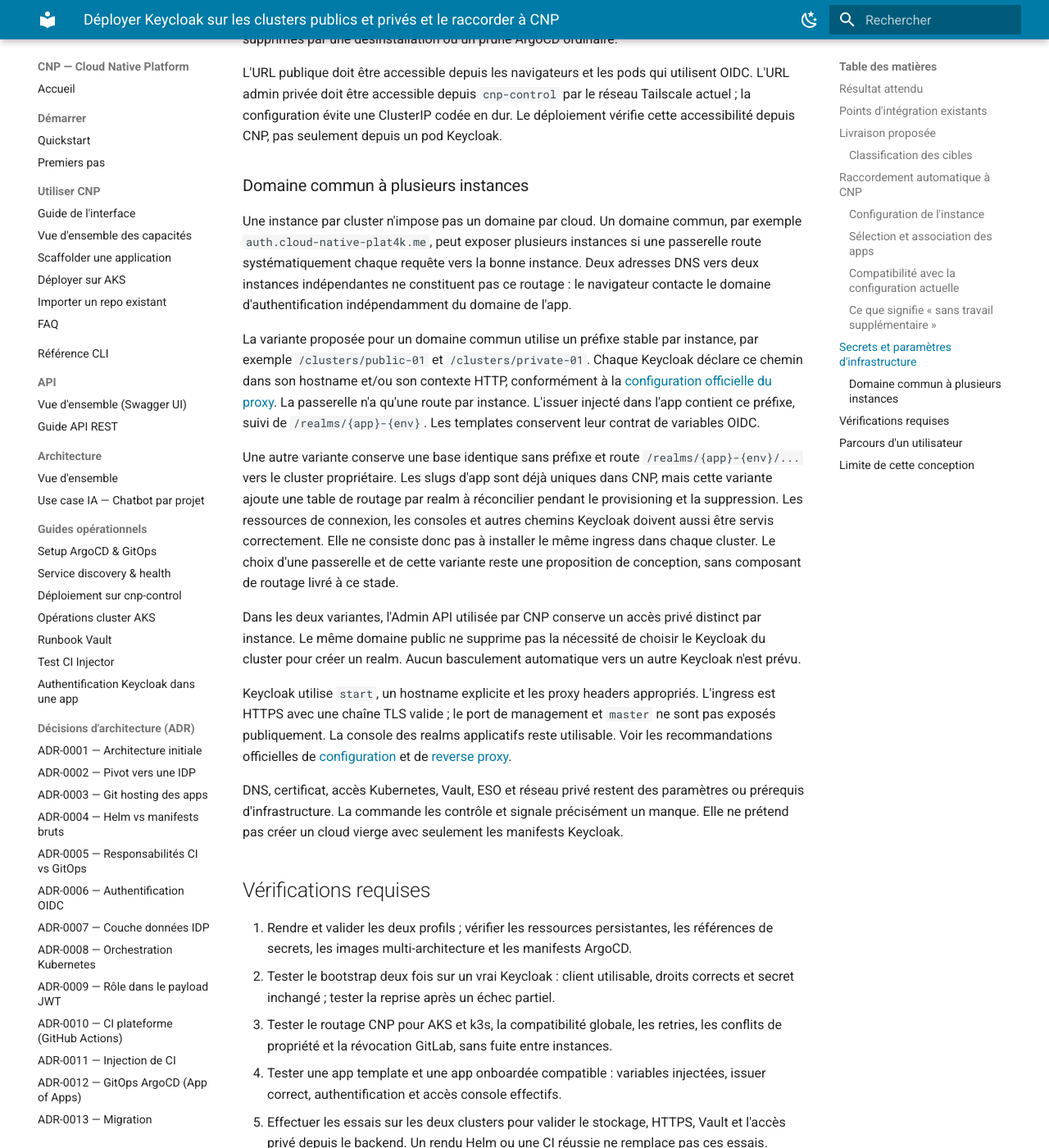
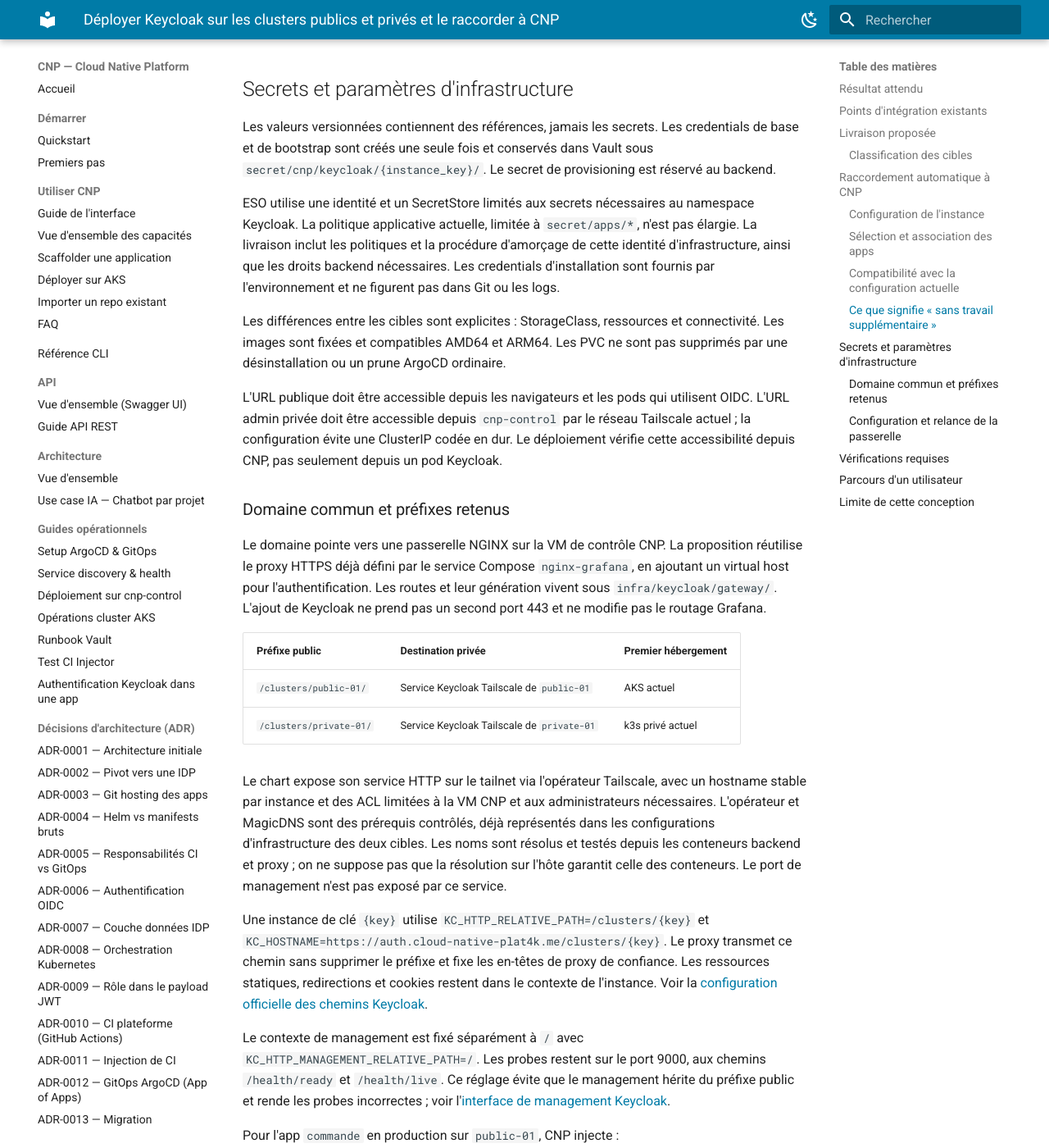
Before and after one commit to bcnvictor/cloud-native-plat4k, an MkDocs documentation site: the page built from docs/superpowers/specs/2026-10-08-keycloak-portable-cnp-design.md, in a window 1280 px wide and 1400 px high, scrolled down 4795 px. Shown: the whole window at 82% size. Built offline with MkDocs 1.6.1 and Material for MkDocs 9.7.7, drawn with Linux system fonts in a browser that asks for light colours; some of the changed text lies outside the part shown.

Commit message:
docs: settle shared Keycloak domain with instance prefixes

````diff
--- a/docs/superpowers/specs/2026-10-08-keycloak-portable-cnp-design.md
+++ b/docs/superpowers/specs/2026-10-08-keycloak-portable-cnp-design.md
@@ -3,6 +3,8 @@
 Date : 8 octobre 2026. Statut : conception proposée à la revue ; aucun déploiement livré par ce document.
 
 Précision du 9 octobre : une app est déployée sur un seul cluster. Le multi-cloud permet de choisir son hébergement et n'a pas pour fonction de répliquer l'app ou son Keycloak pour assurer une résilience entre clouds.
+
+Décision du 9 octobre : l'utilisateur retient un domaine commun avec un préfixe stable par instance Keycloak. Les choix d'une URL par instance ou d'un routage par realm sont retirés de cette conception.
 
 ## Résultat attendu
 
@@ -11,6 +13,8 @@
 La commande configure aussi le client technique `cnp-provisioner`, conserve ses secrets dans Vault et enregistre l'instance auprès de CNP. L'opérateur n'a pas à recopier un secret dans un `.env`, à configurer chaque app ou à redémarrer le backend pour enregistrer une nouvelle instance.
 
 Le choix proposé reste une instance partagée par cluster, avec un realm par app et environnement (`dev`, `prod`). Les apps n'ont pas à choisir une URL Keycloak : CNP déduit l'instance de leur cluster cible.
+
+Le domaine commun initial est `auth.cloud-native-plat4k.me`. Les premières instances utilisent `/clusters/public-01` et `/clusters/private-01`. Ces clés identifient les instances ; elles ne codent pas le provider ou la distribution Kubernetes et restent stables pendant leur durée de vie.
 
 Réinstaller sur un cluster neuf recrée une installation utilisable. Retrouver les comptes et identités d'une installation perdue demande ses données sauvegardées ; l'automatisation de sauvegarde et de restauration est un chantier séparé. La création des clusters et de la plateforme CNP complète reste également hors périmètre.
 
@@ -29,8 +33,9 @@
 
 | Élément | Fonction |
 |---|---|
-| `infra/keycloak/chart/` | Ressources communes : Keycloak en production, stockage dédié, services, ingress, probes et références aux secrets |
-| Profils public et privé, avec valeurs propres à chaque cluster | Adresse OIDC, accès admin privé, IngressClass, TLS, StorageClass, ressources et nom logique d'instance |
+| `infra/keycloak/chart/` | Ressources communes : Keycloak en production, stockage dédié, service privé accessible via Tailscale, probes et références aux secrets |
+| Profils public et privé, avec valeurs propres à chaque cluster | Préfixe OIDC, accès admin privé, StorageClass, ressources et nom logique d'instance |
+| Passerelle NGINX commune | Exposer le domaine HTTPS et transmettre chaque préfixe à son instance via Tailscale |
 | Commande de déploiement | Vérifier les prérequis, déployer, attendre la disponibilité, effectuer le bootstrap et enregistrer l'instance dans CNP |
 | Applications ArgoCD | Utiliser le même chart et les mêmes valeurs dans les arborescences GitOps actuelles |
 | Adaptation CNP ciblée | Résoudre l'instance depuis le cluster, conserver l'association de l'app et afficher l'instance dans le statut existant |
@@ -44,13 +49,15 @@
 
 Chaque fichier cible identifie explicitement son contexte Kubernetes, son cluster CNP, son namespace, sa release et son mode de gestion (`helm` ou `argocd`). La commande ne s'appuie pas sur le contexte Kubernetes courant implicite. Elle ne gère pas la même release simultanément avec Helm direct et ArgoCD.
 
+Il identifie également la VM de passerelle et le nom privé Tailscale de l'instance. La commande met à jour la route de cette instance avant d'activer son enregistrement CNP ; aucune édition manuelle du proxy n'est demandée à l'opérateur.
+
 En mode Helm, elle installe ou met à jour le chart. En mode ArgoCD, elle synchronise l'Application configurée puis attend sa disponibilité. Les Applications proposées dans `cnp-gitops` fixent la révision Git du chart et des valeurs ; publier un nouveau registre OCI n'est pas nécessaire pour cette première livraison. L'accès ArgoCD au dépôt du chart est un prérequis configuré avec les credentials de lecture existants ou fournis à l'installation.
 
 Le chart inclut la base persistante nécessaire à Keycloak ; l'opérateur n'effectue pas une installation de base séparée. La première version utilise un replica Keycloak et PostgreSQL dédié avec PVC. Aucune infrastructure HA, base externe optionnelle ou Keycloak Operator n'est ajoutée.
 
 ### Classification des cibles
 
-« Public » et « privé » décrivent le cloud d'hébergement ; « AKS » et « k3s » décrivent une offre ou distribution Kubernetes. Ces deux dimensions ne sont pas confondues. Le chart ne contient aucune branche métier `si AKS / sinon k3s`. Des valeurs par cluster fournissent ses capacités réelles, et le backend utilise son identifiant CNP. Plusieurs clusters publics ou privés peuvent chacun avoir leur propre Keycloak.
+« Public » et « privé » décrivent le cloud d'hébergement ; « AKS » et « k3s » décrivent une offre ou distribution Kubernetes. Ces deux dimensions ne sont pas confondues. Le chart ne contient aucune branche métier `si AKS / sinon k3s`. Des valeurs par cluster fournissent ses capacités réelles, et le backend utilise son identifiant CNP. Plusieurs clusters publics ou privés peuvent chacun avoir leur propre Keycloak et leur propre préfixe sur le domaine commun.
 
 La qualification d'un cloud comme privé ne rend pas automatiquement l'URL OIDC privée. Sa visibilité dépend des utilisateurs et des apps qui doivent la joindre. Les StorageClass et paramètres ingress restent spécifiques au cluster : `local-path` est un choix pour le k3s actuel, pas une propriété de tous les clouds privés.
 
@@ -58,7 +65,7 @@
 
 ### Configuration de l'instance
 
-Un petit registre interne CNP conserve : clé logique stable, cluster cible par défaut, URL publique, URL admin privée, identifiant du client technique, référence Vault de son secret et état d'activation. Un endpoint administrateur idempotent permet à la commande de déploiement d'enregistrer cette configuration. Il vérifie le client technique depuis le backend avant d'activer l'instance et journalise l'opération sans exposer les credentials.
+Un petit registre interne CNP conserve : clé logique stable, cluster cible par défaut, URL publique avec préfixe, URL admin privée avec le même préfixe, identifiant du client technique, référence Vault de son secret et état d'activation. Un endpoint administrateur idempotent permet à la commande de déploiement d'enregistrer cette configuration. Il vérifie le client technique depuis le backend avant d'activer l'instance et journalise l'opération sans exposer les credentials.
 
 La commande reçoit l'URL CNP et une authentification administrateur CNP par l'environnement, en réutilisant l'authentification API existante. Elle écrit d'abord le secret du client dans Vault, puis transmet uniquement sa référence à CNP. La configuration est lue par le service au moment de ses opérations : enregistrer une instance ne nécessite pas de recharger la configuration globale du processus.
 
@@ -78,7 +85,7 @@
 
 Les paramètres globaux `KEYCLOAK_*` continuent de fonctionner pour la configuration historique et locale. La migration de schéma n'active aucun service et ne recrée aucun realm.
 
-Les apps déjà activées sans association explicite restent sur l'instance globale historique, même si une nouvelle instance est enregistrée pour leur cluster. Les nouvelles activations choisissent l'instance du cluster lorsqu'elle existe ; sinon elles conservent le comportement historique si celui-ci est configuré. Une fois liée à une instance explicite, une app n'utilise jamais ce repli historique.
+Les apps déjà activées sans association explicite restent sur l'instance globale historique, même si une nouvelle instance est enregistrée pour leur cluster. Les nouvelles activations choisissent l'instance du cluster lorsqu'elle est configurée. Si cette instance est désactivée ou indisponible, elles échouent explicitement. Le comportement historique est conservé uniquement en l'absence de configuration d'instance pour le cluster et si la configuration globale est utilisable. Une fois liée à une instance explicite, une app n'utilise jamais ce repli historique.
 
 Une instance enregistrée et activée peut être utilisée sans modifier le flag global destiné à l'installation historique. Les contrôles du service et de la synchronisation GitLab doivent donc vérifier la disponibilité de l'instance de l'app, et pas seulement `KEYCLOAK_ENABLED`.
 
@@ -94,23 +101,46 @@
 
 ESO utilise une identité et un SecretStore limités aux secrets nécessaires au namespace Keycloak. La politique applicative actuelle, limitée à `secret/apps/*`, n'est pas élargie. La livraison inclut les politiques et la procédure d'amorçage de cette identité d'infrastructure, ainsi que les droits backend nécessaires. Les credentials d'installation sont fournis par l'environnement et ne figurent pas dans Git ou les logs.
 
-Les différences entre AKS et k3s sont explicites : StorageClass, ressources, ingress et connectivité. Les images sont fixées et compatibles AMD64 et ARM64. Les PVC ne sont pas supprimés par une désinstallation ou un prune ArgoCD ordinaire.
+Les différences entre les cibles sont explicites : StorageClass, ressources et connectivité. Les images sont fixées et compatibles AMD64 et ARM64. Les PVC ne sont pas supprimés par une désinstallation ou un prune ArgoCD ordinaire.
 
 L'URL publique doit être accessible depuis les navigateurs et les pods qui utilisent OIDC. L'URL admin privée doit être accessible depuis `cnp-control` par le réseau Tailscale actuel ; la configuration évite une ClusterIP codée en dur. Le déploiement vérifie cette accessibilité depuis CNP, pas seulement depuis un pod Keycloak.
 
-### Domaine commun à plusieurs instances
+### Domaine commun et préfixes retenus
 
-Une instance par cluster n'impose pas un domaine par cloud. Un domaine commun, par exemple `auth.cloud-native-plat4k.me`, peut exposer plusieurs instances si une passerelle route systématiquement chaque requête vers la bonne instance. Deux adresses DNS vers deux instances indépendantes ne constituent pas ce routage : le navigateur contacte le domaine d'authentification indépendamment du domaine de l'app.
+Le domaine pointe vers une passerelle NGINX sur la VM de contrôle CNP. La proposition réutilise le proxy HTTPS déjà défini par le service Compose `nginx-grafana`, en ajoutant un virtual host pour l'authentification. Les routes et leur génération vivent sous `infra/keycloak/gateway/`. L'ajout de Keycloak ne prend pas un second port 443 et ne modifie pas le routage Grafana.
 
-La variante proposée pour un domaine commun utilise un préfixe stable par instance, par exemple `/clusters/public-01` et `/clusters/private-01`. Chaque Keycloak déclare ce chemin dans son hostname et/ou son contexte HTTP, conformément à la [configuration officielle du proxy](https://www.keycloak.org/server/reverseproxy). La passerelle n'a qu'une route par instance. L'issuer injecté dans l'app contient ce préfixe, suivi de `/realms/{app}-{env}`. Les templates conservent leur contrat de variables OIDC.
+| Préfixe public | Destination privée | Premier hébergement |
+|---|---|---|
+| `/clusters/public-01/` | Service Keycloak Tailscale de `public-01` | AKS actuel |
+| `/clusters/private-01/` | Service Keycloak Tailscale de `private-01` | k3s privé actuel |
 
-Une autre variante conserve une base identique sans préfixe et route `/realms/{app}-{env}/...` vers le cluster propriétaire. Les slugs d'app sont déjà uniques dans CNP, mais cette variante ajoute une table de routage par realm à réconcilier pendant le provisioning et la suppression. Les ressources de connexion, les consoles et autres chemins Keycloak doivent aussi être servis correctement. Elle ne consiste donc pas à installer le même ingress dans chaque cluster. Le choix d'une passerelle et de cette variante reste une proposition de conception, sans composant de routage livré à ce stade.
+Le chart expose son service HTTP sur le tailnet via l'opérateur Tailscale, avec un hostname stable par instance et des ACL limitées à la VM CNP et aux administrateurs nécessaires. L'opérateur et MagicDNS sont des prérequis contrôlés, déjà représentés dans les configurations d'infrastructure des deux cibles. Les noms sont résolus et testés depuis les conteneurs backend et proxy ; on ne suppose pas que la résolution sur l'hôte garantit celle des conteneurs. Le port de management n'est pas exposé par ce service.
 
-Dans les deux variantes, l'Admin API utilisée par CNP conserve un accès privé distinct par instance. Le même domaine public ne supprime pas la nécessité de choisir le Keycloak du cluster pour créer un realm. Aucun basculement automatique vers un autre Keycloak n'est prévu.
+Une instance de clé `{key}` utilise `KC_HTTP_RELATIVE_PATH=/clusters/{key}` et `KC_HOSTNAME=https://auth.cloud-native-plat4k.me/clusters/{key}`. Le proxy transmet ce chemin sans supprimer le préfixe et fixe les en-têtes de proxy de confiance. Les ressources statiques, redirections et cookies restent dans le contexte de l'instance. Voir la [configuration officielle des chemins Keycloak](https://www.keycloak.org/server/reverseproxy).
 
-Keycloak utilise `start`, un hostname explicite et les proxy headers appropriés. L'ingress est HTTPS avec une chaîne TLS valide ; le port de management et `master` ne sont pas exposés publiquement. La console des realms applicatifs reste utilisable. Voir les recommandations officielles de [configuration](https://www.keycloak.org/server/configuration) et de [reverse proxy](https://www.keycloak.org/server/reverseproxy).
+Le contexte de management est fixé séparément à `/` avec `KC_HTTP_MANAGEMENT_RELATIVE_PATH=/`. Les probes restent sur le port 9000, aux chemins `/health/ready` et `/health/live`. Ce réglage évite que le management hérite du préfixe public et rende les probes incorrectes ; voir l'[interface de management Keycloak](https://www.keycloak.org/server/management-interface).
 
-DNS, certificat, accès Kubernetes, Vault, ESO et réseau privé restent des paramètres ou prérequis d'infrastructure. La commande les contrôle et signale précisément un manque. Elle ne prétend pas créer un cloud vierge avec seulement les manifests Keycloak.
+Pour l'app `commande` en production sur `public-01`, CNP injecte :
+
+```text
+OIDC_ISSUER_URL=https://auth.cloud-native-plat4k.me/clusters/public-01/realms/commande-prod
+```
+
+La passerelle a une route par instance, indépendamment du nombre d'apps ou de realms. Le provisioning et la suppression d'une app ne modifient pas sa configuration. Un préfixe inconnu est refusé ; une instance indisponible retourne une erreur sur sa route, sans transmettre la requête à une autre instance ni empêcher le démarrage du proxy.
+
+L'Admin API conserve un accès privé distinct par instance, dont l'URL inclut `/clusters/{key}`. Le backend l'utilise pour créer les realms ; les utilisateurs accèdent à l'URL publique. La passerelle bloque `master` et le management sous chaque préfixe, tout en laissant fonctionner les consoles des realms applicatifs selon leurs droits. Les données et les sessions des instances restent indépendantes.
+
+### Configuration et relance de la passerelle
+
+La commande de déploiement utilise l'accès administrateur à la VM de contrôle, localement ou par SSH, fourni par l'environnement. Elle installe la route à partir du fichier cible, avec une clé d'instance validée et sans interpolation libre de commandes. Le backend CNP n'obtient ni clé SSH d'administration de la VM ni accès au socket Docker.
+
+La configuration est testée par NGINX avant son activation, remplacée atomiquement puis rechargée. Une erreur conserve la dernière configuration valide et les routes des autres instances. Une deuxième exécution produit la même route. Le DNS et le certificat du domaine sont amorcés une fois dans l'infrastructure commune ; le renouvellement est repris par le mécanisme Certbot existant. Une absence de configuration ou de certificat Keycloak ne bloque pas le service Grafana déjà présent.
+
+Le navigateur utilise HTTPS jusqu'à la passerelle. Un éventuel proxy Cloudflare utilise également HTTPS avec validation du certificat d'origine. Le transport vers les services privés est chiffré par Tailscale ; le HTTP Keycloak reste limité au réseau interne de confiance. Les instances utilisent `start` et une URL publique explicite. Voir les recommandations officielles de [configuration](https://www.keycloak.org/server/configuration) et de [reverse proxy](https://www.keycloak.org/server/reverseproxy).
+
+Une nouvelle instance est activée dans CNP après la disponibilité de Keycloak, le bootstrap du client technique, l'installation de la route et un contrôle du parcours public. Un realm temporaire marqué comme test permet de vérifier discovery et issuer sans exposer `master` ; il est ensuite nettoyé. Un échec du premier raccordement garde cette nouvelle instance désactivée et permet une relance sans perte de données. Lors d'une mise à jour d'une instance existante, la route et l'enregistrement précédents sont conservés si la nouvelle configuration ne peut pas être validée ; le script ne désactive pas préventivement une instance opérationnelle.
+
+DNS, certificat initial, accès Kubernetes et VM, Vault, ESO et réseau privé restent des paramètres ou prérequis d'infrastructure. La commande les contrôle et signale précisément un manque. Elle ne prétend pas créer un cloud vierge avec seulement les manifests Keycloak.
 
 ## Vérifications requises
 
@@ -119,6 +149,8 @@
 3. Tester le routage CNP pour AKS et k3s, la compatibilité globale, les retries, les conflits de propriété et la révocation GitLab, sans fuite entre instances.
 4. Tester une app template et une app onboardée compatible : variables injectées, issuer correct, authentification et accès console effectifs.
 5. Effectuer les essais sur les deux clusters pour valider le stockage, HTTPS, Vault et l'accès privé depuis le backend. Un rendu Helm ou une CI réussie ne remplace pas ces essais.
+6. Tester les deux préfixes via la passerelle : discovery, redirections, PKCE, rafraîchissement, déconnexion, ressources et console ; vérifier que `master` et le management sont inaccessibles publiquement.
+7. Vérifier le rechargement idempotent et le refus d'une configuration invalide, l'isolation des routes et le fonctionnement des services existants lorsque l'une des instances est indisponible.
 
 La correction du profil Docker Compose fait partie de cette livraison : le déploiement de production actuel ne doit plus démarrer le Keycloak local en `start-dev` avec ses identifiants par défaut. Ce point doit être résolu avant une fusion qui déclenche la pipeline de déploiement.
 
@@ -154,10 +186,10 @@
     end
 ```
 
-Avec un domaine d'auth commun, la passerelle envoie les requêtes vers `K` en utilisant le préfixe d'instance ou la route de realm. Un autre cluster ne doit pas recevoir l'échange du code ou la récupération des clés.
+La passerelle envoie les requêtes vers `K` en utilisant le préfixe d'instance injecté dans la configuration OIDC. Un autre cluster ne doit pas recevoir l'échange du code ou la récupération des clés.
 
 Les templates actuels illustrent ce raccordement sans protéger automatiquement toutes les pages : React propose un bouton de connexion ; les templates API protègent notamment `/me`, tandis que `/` et `/health` restent publics. Une API seule répond `401` à une requête sans token sur une route protégée, sans afficher automatiquement une page de connexion. L'autorisation des fonctionnalités reste définie par l'app.
 
 ## Limite de cette conception
 
-Le chart commun, la commande et l'adaptation multi-instance décrits ici sont à implémenter. Ce document précise le résultat à livrer et ne déclare ni l'intégration ni les déploiements opérationnels.
+Le chart commun, la passerelle, la commande et l'adaptation multi-instance décrits ici sont à implémenter. Le choix du domaine commun avec préfixes est retenu ; ce document précise le résultat à livrer et ne déclare ni l'intégration ni les déploiements opérationnels.
````
